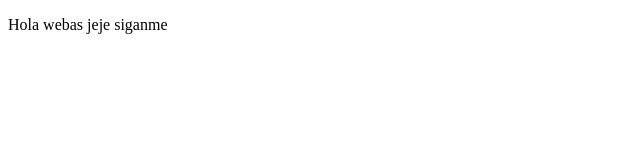
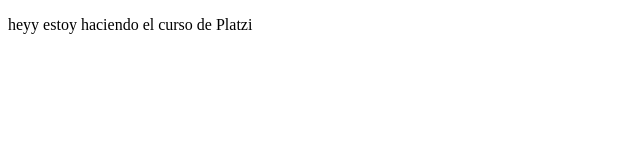
Before and after one commit to camilomontenegro/proyectodemo, a plain HTML site: page index.html in a window 1280 px wide. Shown: the whole page, without its empty margins (0-640 px from the left). Drawn offline with Linux system fonts and the light colour scheme.

Commit message:
digo lo que estoy estudiando

```diff
--- a/index.html
+++ b/index.html
@@ -8,7 +8,7 @@
 </head>
 <body>
     <p>
-        Hola webas jeje siganme
+        heyy estoy haciendo el curso de Platzi
     </p>
 
 </body>
```
